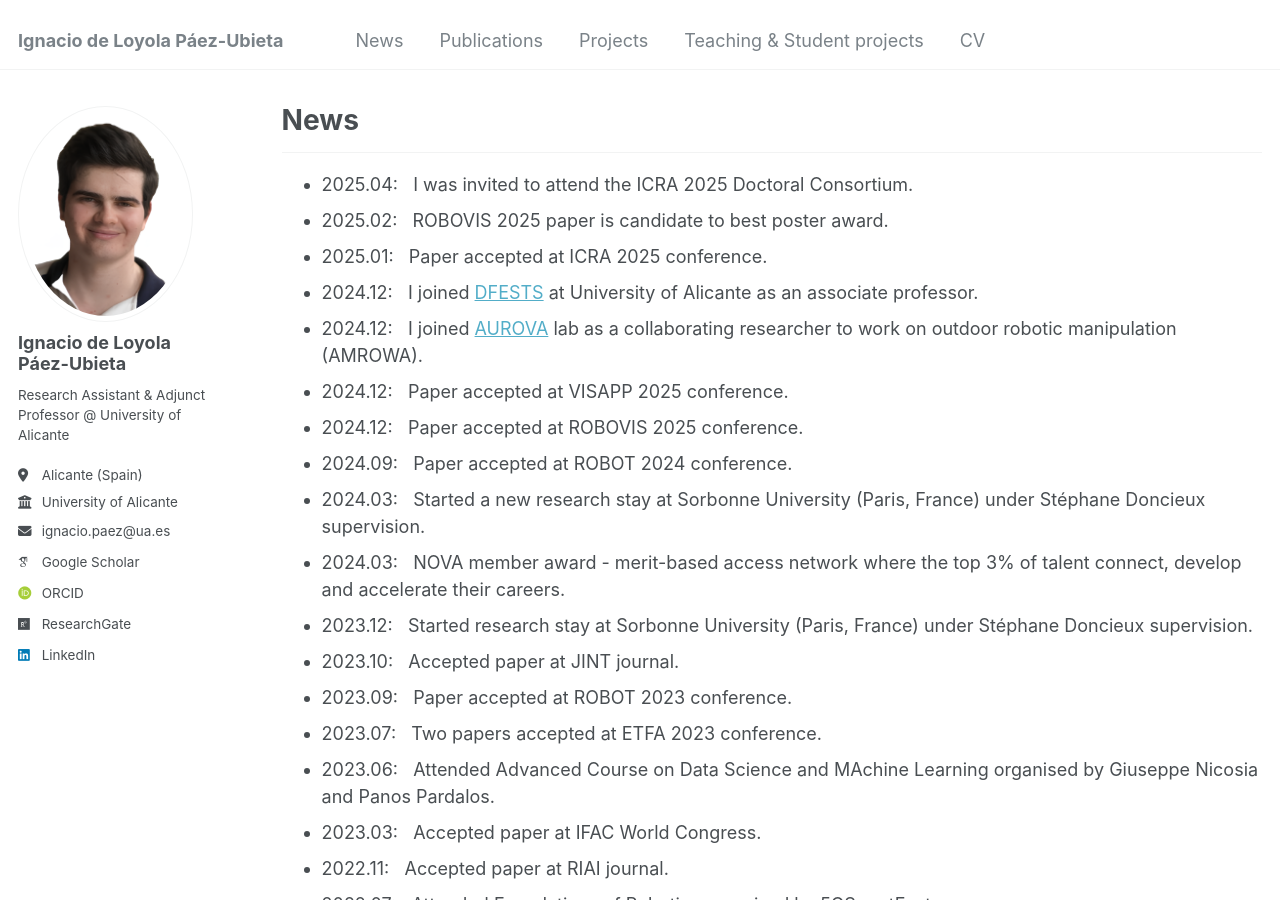
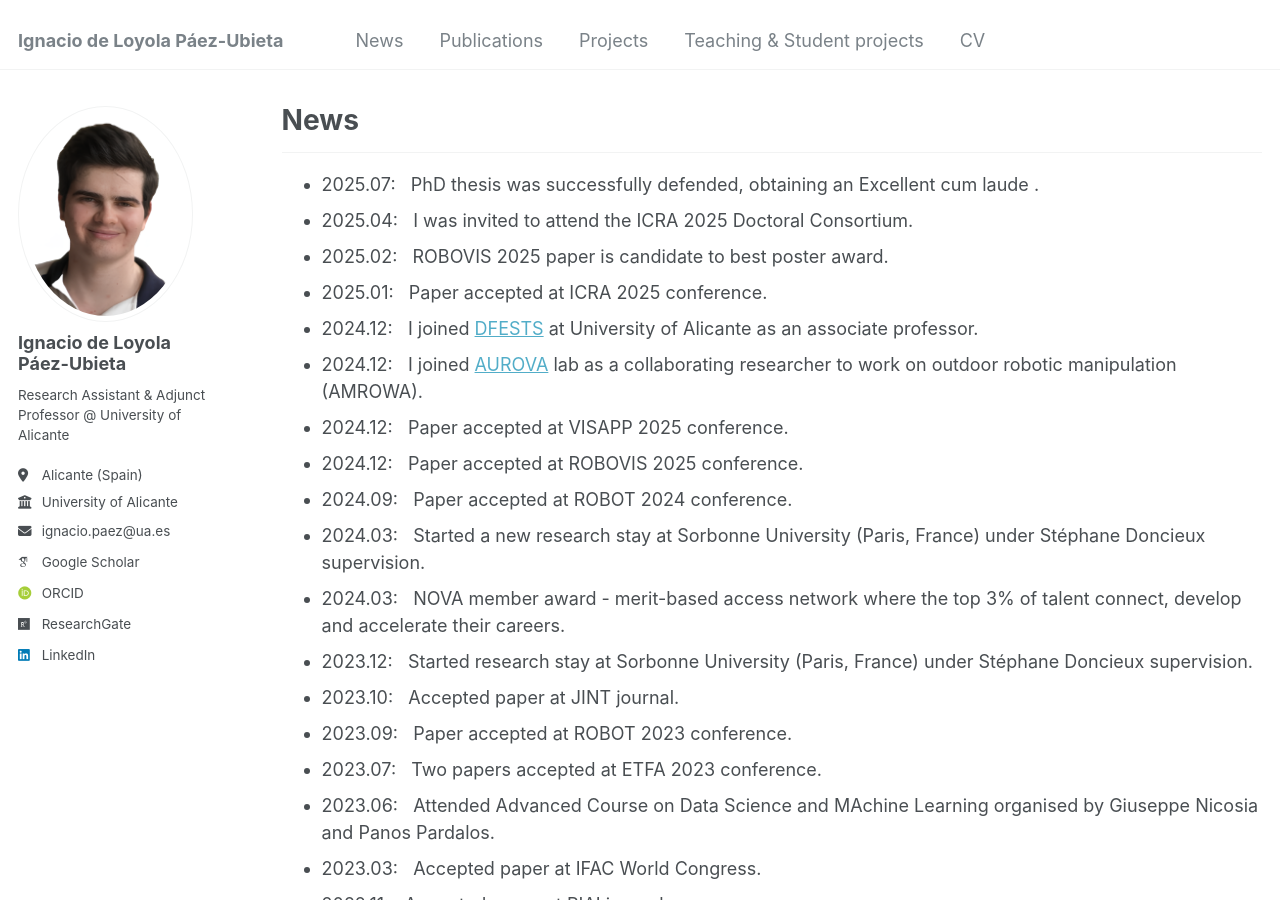
Before and after one commit to ignpaub/ignpaub.github.io, a Jekyll site: the page built from _pages/news.md, in a window 1280 px wide and 900 px high. Built offline with Jekyll 4.4.1, drawn with Linux system fonts in a browser that asks for light colours; some web fonts are replaced.

Commit message:
Update news.md

```diff
--- a/_pages/news.md
+++ b/_pages/news.md
@@ -5,6 +5,7 @@ permalink: /news/
 author_profile: true
 ---
 ---
+- 2025.07: &nbsp; PhD thesis was successfully defended, obtaining an Excellent cum laude .
 - 2025.04: &nbsp; I was invited to attend the ICRA 2025 Doctoral Consortium.
 - 2025.02: &nbsp; ROBOVIS 2025 paper is candidate to best poster award.
 - 2025.01: &nbsp; Paper accepted at ICRA 2025 conference.
```
